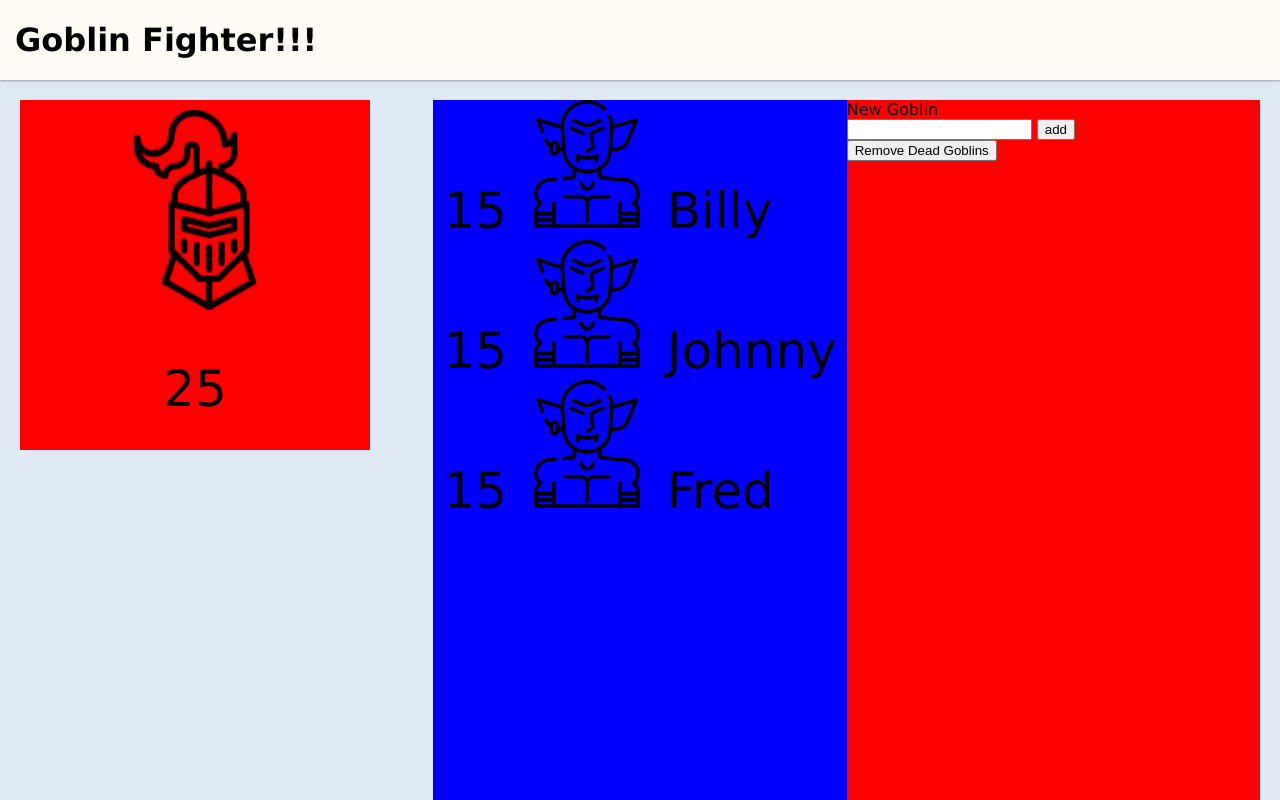
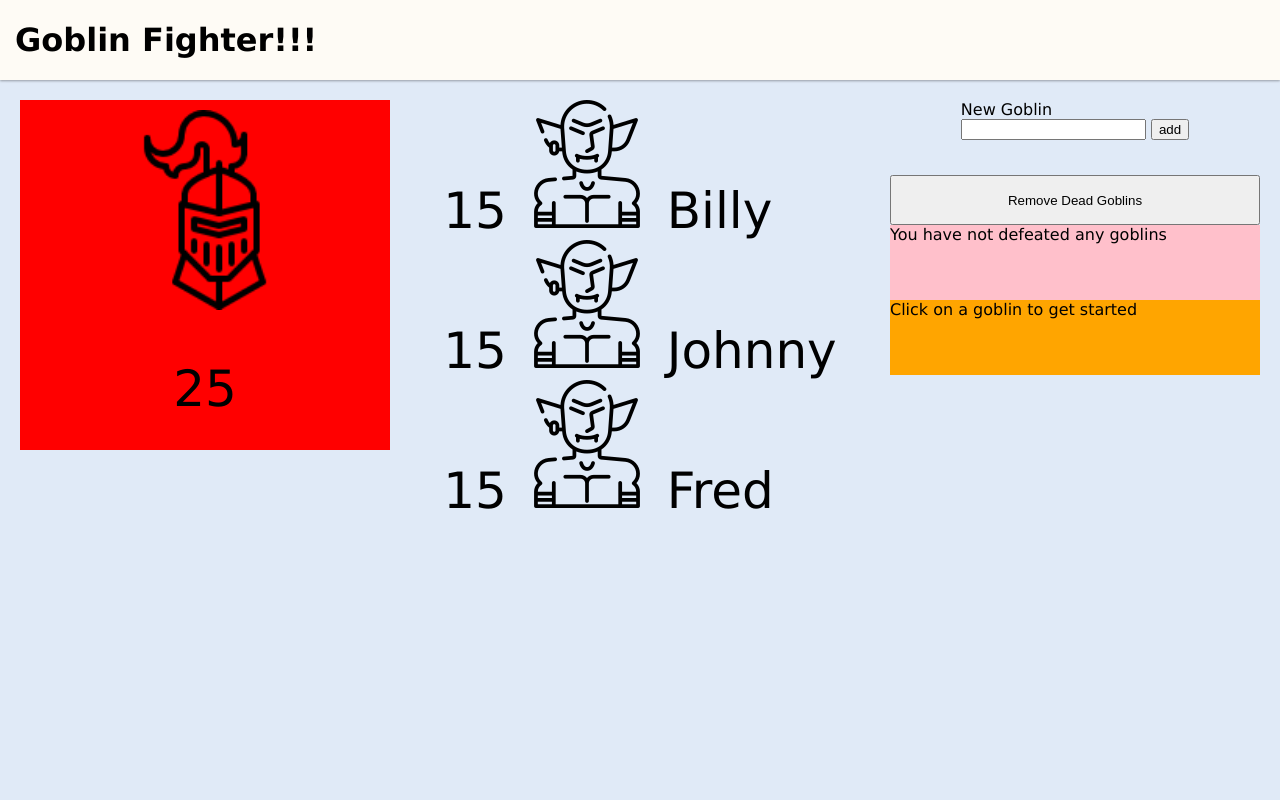
Before and after one commit to TomABooth/web-goblin-fighter, a plain HTML site: page index.html in a window 1280 px wide. Shown: the top 800 px of the page. Drawn offline with Linux system fonts and the light colour scheme.

Commit message:
commiting because unsure of where i last commited

```diff
--- a/index.html
+++ b/index.html
@@ -60,6 +60,9 @@
                     </div>
                 </form>
                 <button id="remove-button">Remove Dead Goblins</button>
+                <section id="scoreboard">You have not defeated any goblins</section>
+
+                <section id="result-display">Click on a goblin to get started</section>
             </section>
         </main>
     </body>
--- a/styles/global.css
+++ b/styles/global.css
@@ -37,7 +37,22 @@ main {
 }
 
 #input-section {
-    background-color: red;
+    display: grid;
+    grid-template-rows: 75px 50px 75px 75px;
+    height: 300px;
+}
+
+#add-goblin-form {
+    margin-left: auto;
+    margin-right: auto;
+}
+
+#scoreboard {
+    background-color: pink;
+}
+
+#result-display {
+    background-color: orange;
 }
 
 #user-area {
@@ -48,7 +63,6 @@ main {
     height: 350px;
     padding: 10px;
     background-color: red;
-    width: 350px;
 }
 
 #goblin-area {
@@ -56,5 +70,5 @@ main {
     grid-template-rows: 1fr 1fr 1fr;
     justify-items: center;
     font-size: 50px;
-    background-color: blue;
+    min-width: 500px;
 }
```
